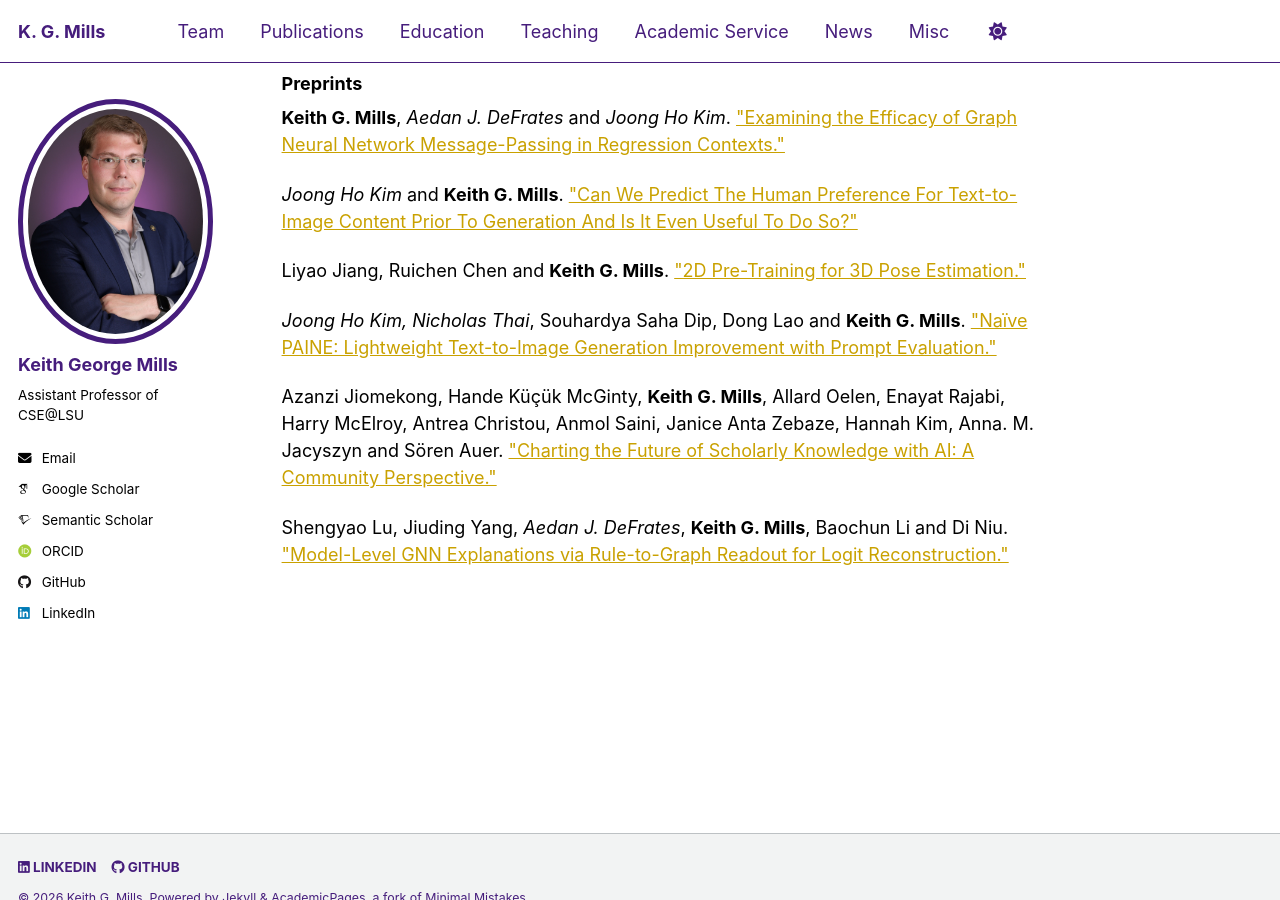
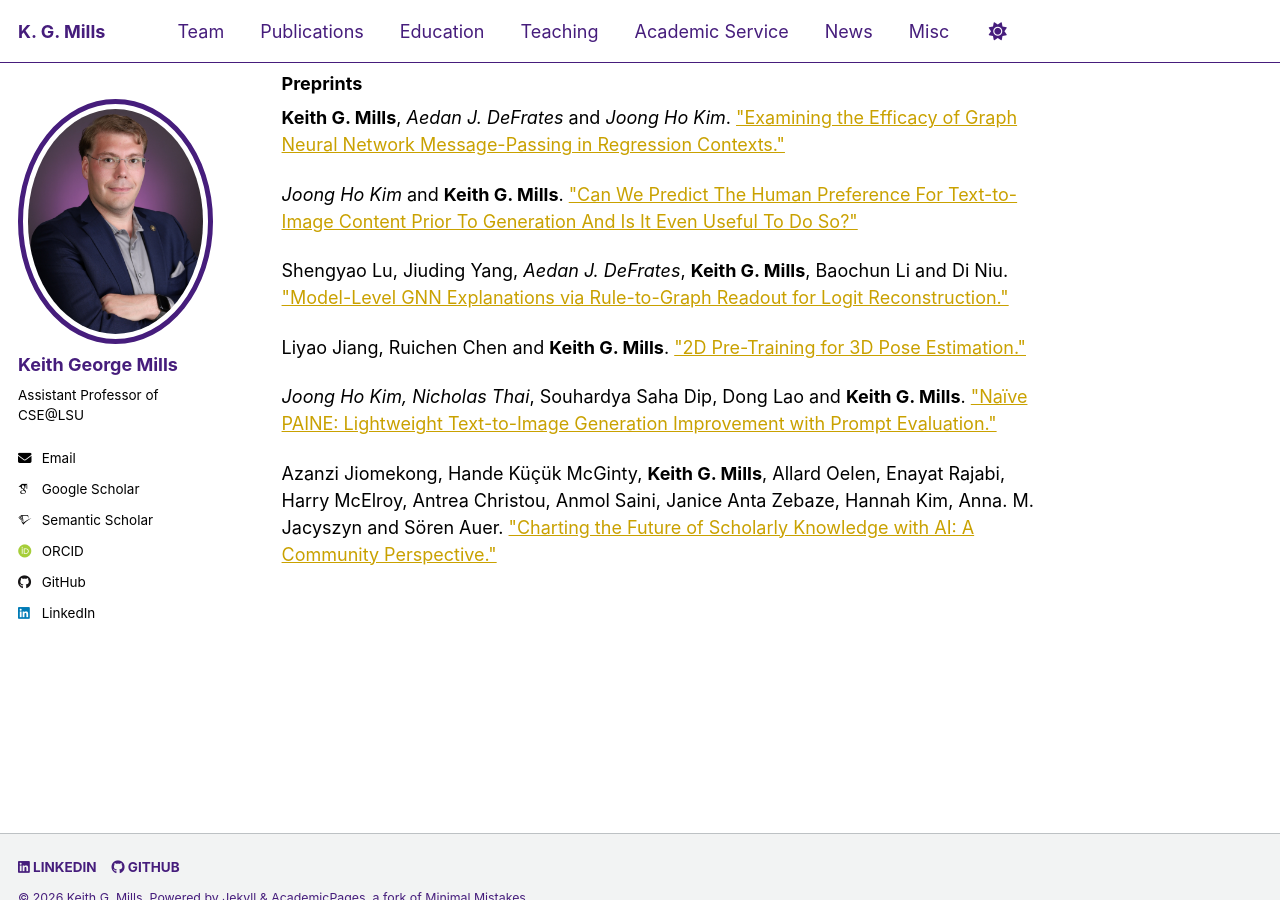
Before and after one commit to kgmills/kgmills.github.io, a Jekyll site: the page built from _pages/publications.md, in a window 1280 px wide and 900 px high, scrolled down 3253 px. Built offline with Jekyll 4.4.1, drawn with Linux system fonts in a browser that asks for light colours; some web fonts are replaced; part of the change alters nothing that is shown.

```diff
--- a/_data/publications.yml
+++ b/_data/publications.yml
@@ -262,7 +262,7 @@
   title_url: "https://arxiv.org/abs/2606.05478"
 
 - category: Preprints
-  sort_date: "2025-03"
+  sort_date: "2026-05"
   authors: "Shengyao Lu, Jiuding Yang, <em>Aedan J. DeFrates</em>, <strong>Keith G. Mills</strong>, Baochun Li and Di Niu."
   title: "Model-Level GNN Explanations via Rule-to-Graph Readout for Logit Reconstruction."
   title_url: "https://arxiv.org/pdf/2503.09051"
```
